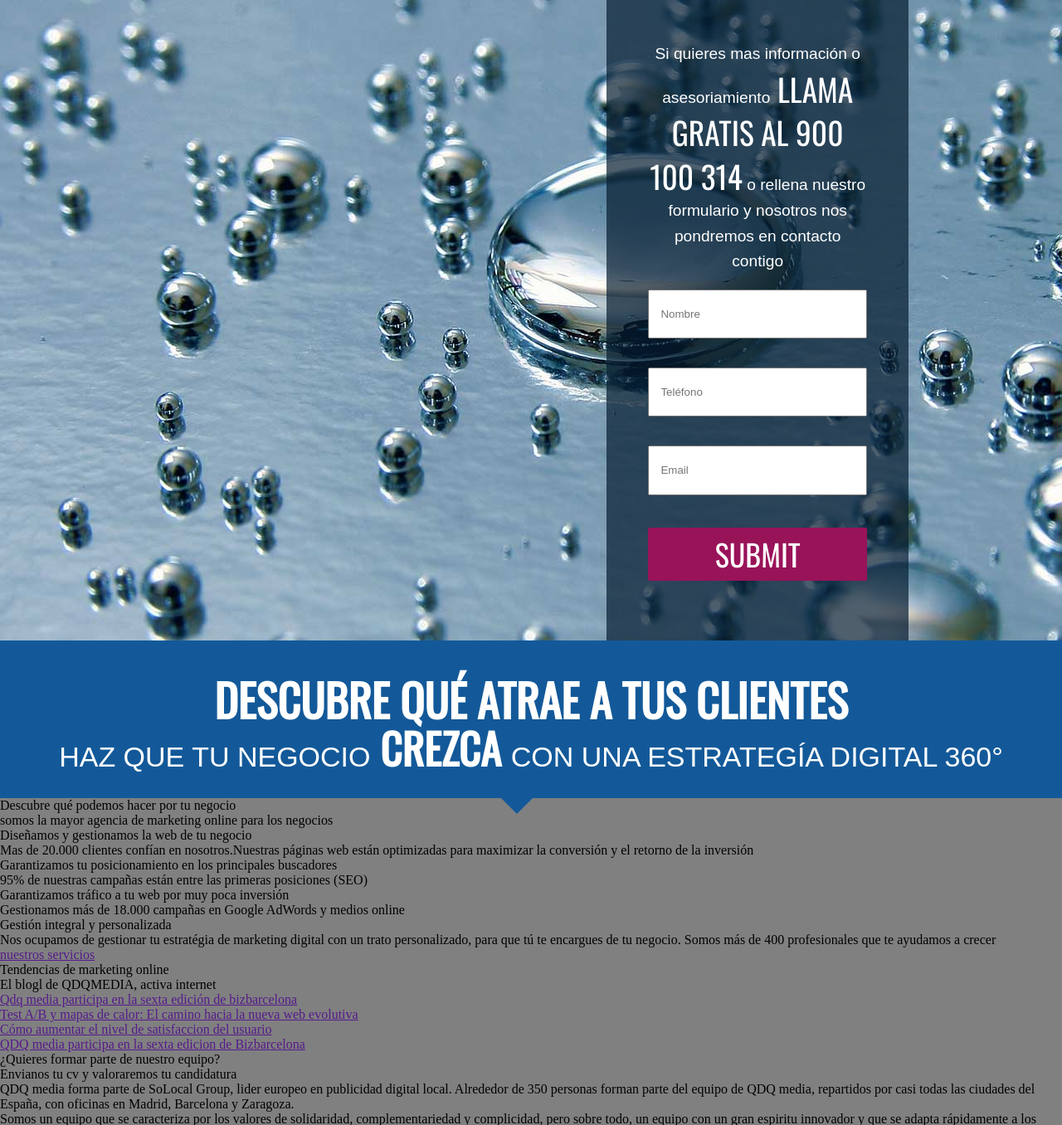
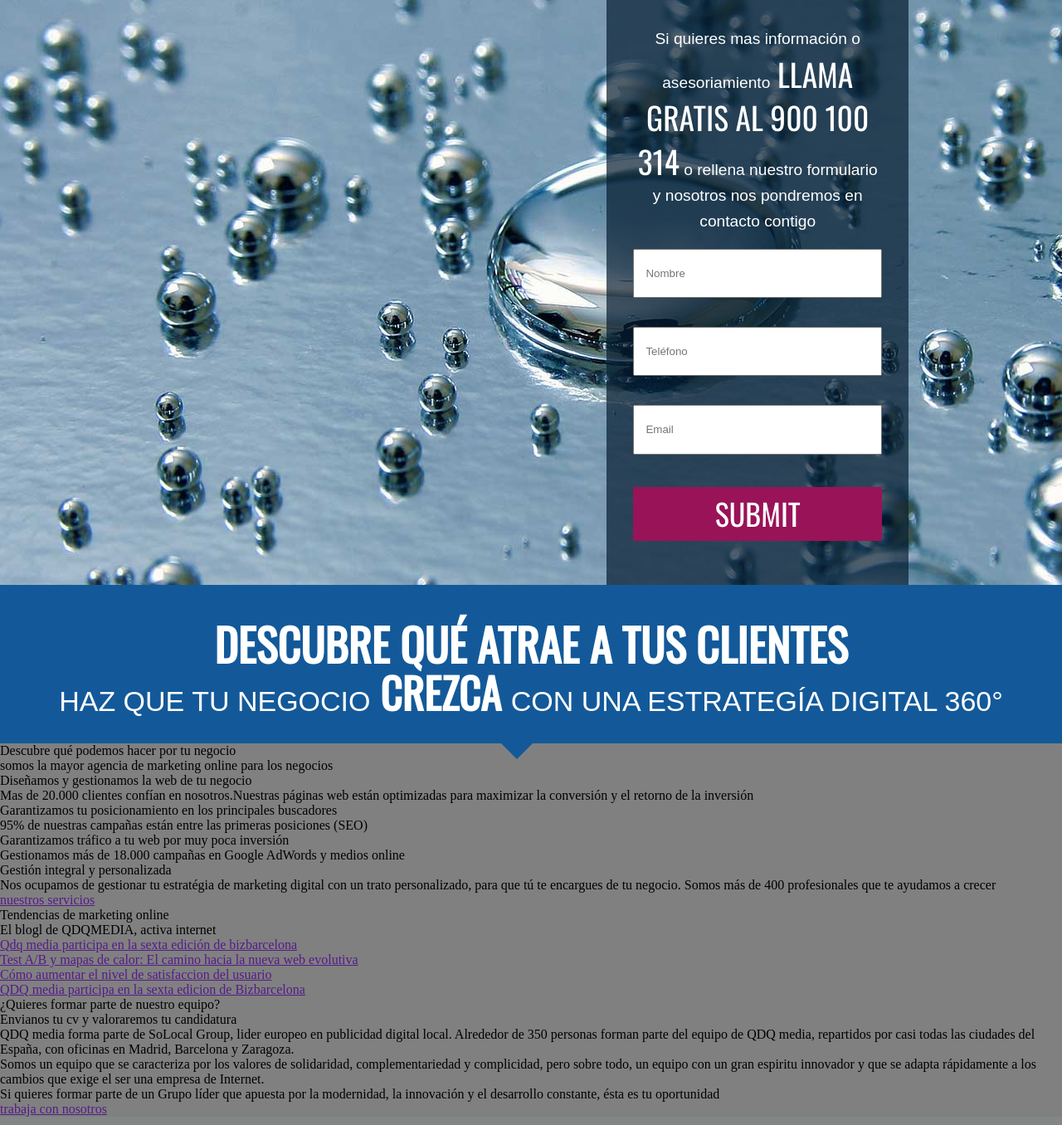
Before and after one commit to most78/NuevaWebQDTrabajo, a PHP site: page /QDQmedia/home.php in a window 1280 px wide. Shown: the part 100-1456 px from the top of the page at 83% size. Run offline with PHP 8.4, Linux system fonts and the light colour scheme; some web fonts are replaced.

Commit message:
modificado padding form en px por %

```diff
--- a/css/style.css
+++ b/css/style.css
@@ -113,7 +113,7 @@ nav {
     .heroShot .formBox form {
       display: flex;
       flex-direction: column;
-      padding: 50px; }
+      padding: 8.78477%; }
       .heroShot .formBox form input {
         line-height: 4em;
         margin: 1.3125em 0;
--- a/scss/_heroShot.scss
+++ b/scss/_heroShot.scss
@@ -20,7 +20,7 @@
 		form{
 			display: flex;
     		flex-direction: column;
-    		padding: 50px;
+    		padding: percentage(120/1366);
     		input{
     			line-height: (64/16)*1em;
     			margin: (21/16)*1em 0;
```
Also changed, not shown: 1 other file.
